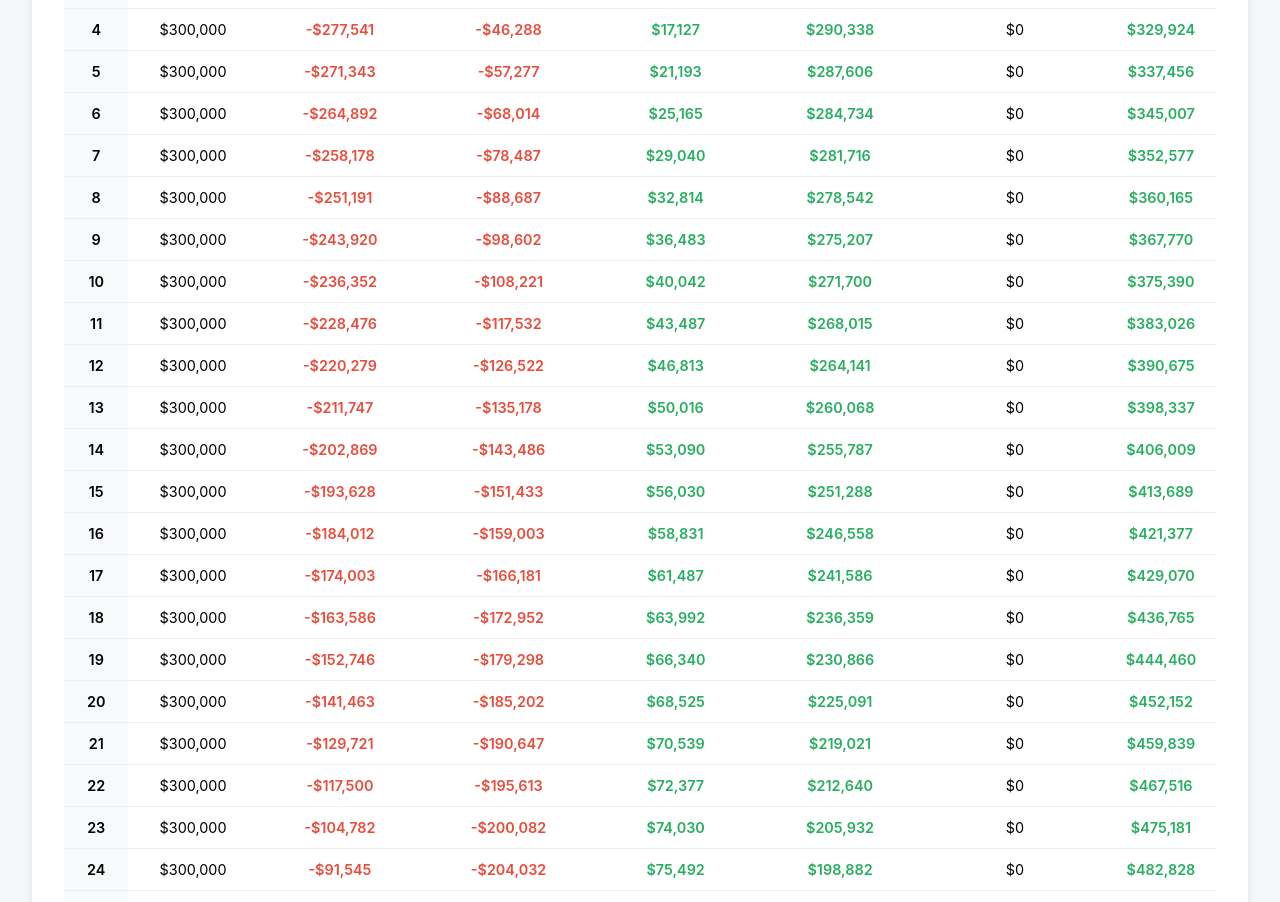
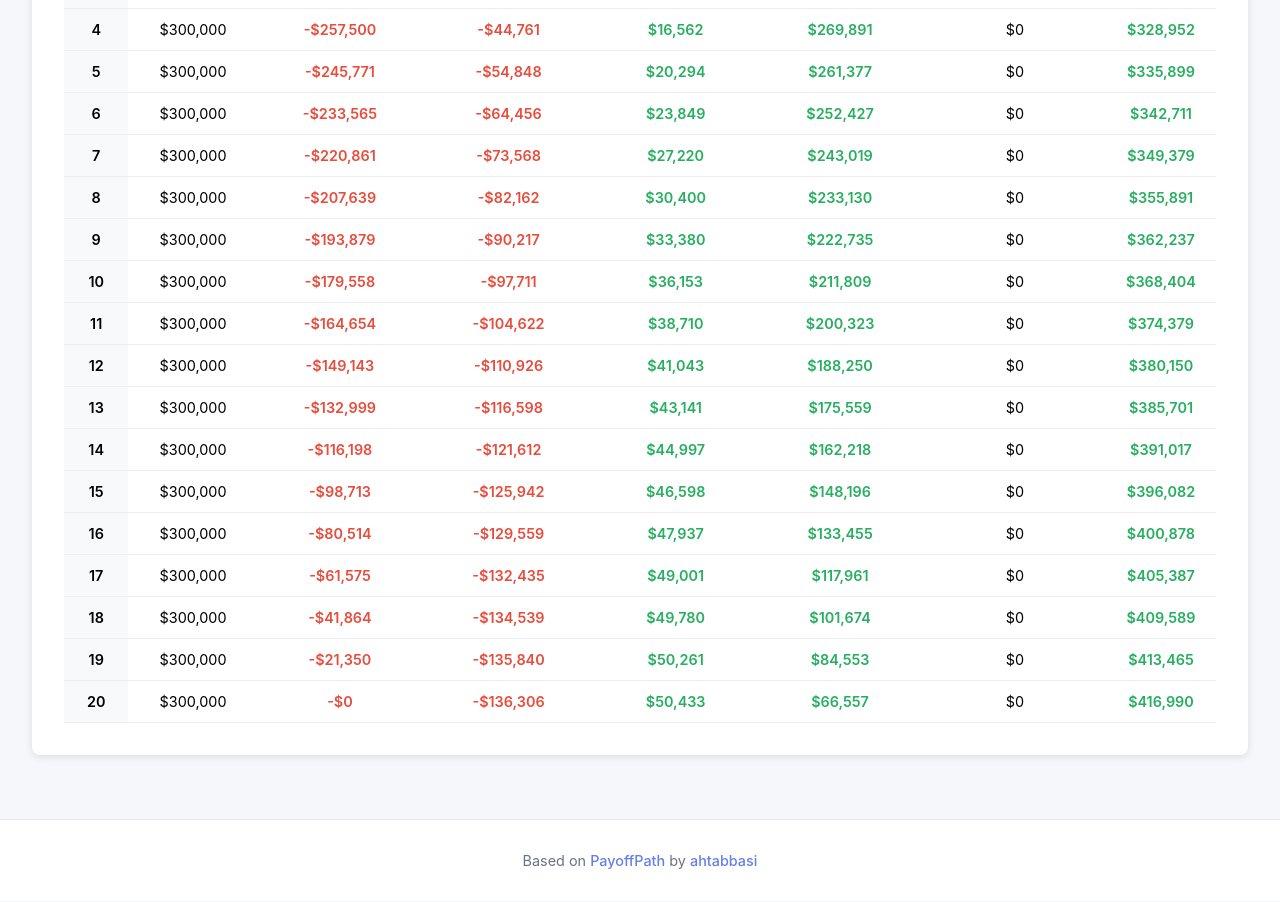
Before and after one commit to ahtabbasi/PayoffPath, a React (Vite) app: page / in a window 1280 px wide. Shown: the part 1880-2782 px from the top of the page. Built offline with nearby package versions, Linux system fonts and the light colour scheme.

Commit message:
Add footer

```diff
--- a/src/App.css
+++ b/src/App.css
@@ -42,6 +42,29 @@ body {
   padding: 2rem;
 }
 
+.app-footer {
+  padding: 2rem;
+  text-align: center;
+  color: #6b7280;
+  border-top: 1px solid #e5e7eb;
+  background-color: #ffffff;
+}
+
+.app-footer p {
+  margin: 0;
+  font-size: 0.9rem;
+}
+
+.app-footer a {
+  color: #667eea;
+  text-decoration: none;
+  font-weight: 500;
+}
+
+.app-footer a:hover {
+  text-decoration: underline;
+}
+
 @media (max-width: 768px) {
   .app-header {
     padding: 2rem 1rem;
@@ -54,4 +77,9 @@ body {
   .app-main {
     padding: 1rem;
   }
+
+  .app-footer {
+    padding: 1.5rem 1rem;
+    margin-top: 3rem;
+  }
 }
--- a/src/App.tsx
+++ b/src/App.tsx
@@ -1,4 +1,4 @@
-import { useState, useMemo, useEffect } from 'react';
+import React, { useState, useMemo } from 'react';
 import { MortgageInputs, calculateComparison } from './utils/mortgageCalculations';
 import { InputForm } from './components/InputForm';
 import { ComparisonSummary } from './components/ComparisonSummary';
@@ -8,7 +8,7 @@ import './App.css';
 
 const defaultInputs: MortgageInputs = {
   remainingPrincipal: 300000,
-  yearsLeft: 30,
+  yearsLeft: 20,
   interestRate: 4,
   taxRebatePercentage: 37,
   investmentReturnRate: 5,
@@ -16,30 +16,8 @@ const defaultInputs: MortgageInputs = {
   houseValue: 300000,
 };
 
-const STORAGE_KEY = 'mortgageCalculatorInputs';
-
 function App() {
-  // Load inputs from localStorage on mount, fallback to defaults
-  const [inputs, setInputs] = useState<MortgageInputs>(() => {
-    try {
-      const savedInputs = localStorage.getItem(STORAGE_KEY);
-      if (savedInputs) {
-        return JSON.parse(savedInputs);
-      }
-    } catch (error) {
-      console.error('Error loading saved inputs:', error);
-    }
-    return defaultInputs;
-  });
-
-  // Save inputs to localStorage whenever they change
-  useEffect(() => {
-    try {
-      localStorage.setItem(STORAGE_KEY, JSON.stringify(inputs));
-    } catch (error) {
-      console.error('Error saving inputs to localStorage:', error);
-    }
-  }, [inputs]);
+  const [inputs, setInputs] = useState<MortgageInputs>(defaultInputs);
 
   const comparison = useMemo(() => {
     return calculateComparison(inputs);
@@ -76,6 +54,27 @@ function App() {
           houseValue={inputs.houseValue}
         />
       </main>
+
+      <footer className="app-footer">
+        <p>
+          Based on{' '}
+          <a
+            href="https://github.com/ahtabbasi/PayoffPath"
+            target="_blank"
+            rel="noopener noreferrer"
+          >
+            PayoffPath
+          </a>
+          {' '}by{' '}
+          <a
+            href="https://github.com/ahtabbasi"
+            target="_blank"
+            rel="noopener noreferrer"
+          >
+            ahtabbasi
+          </a>
+        </p>
+      </footer>
     </div>
   );
 }
```
